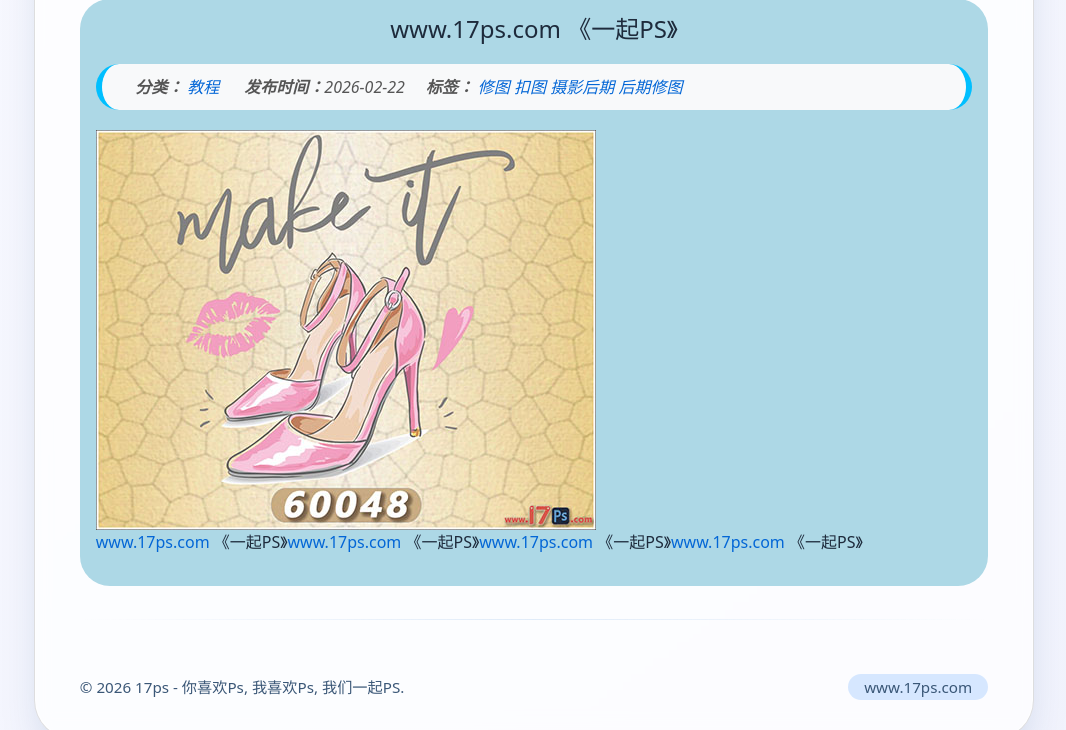
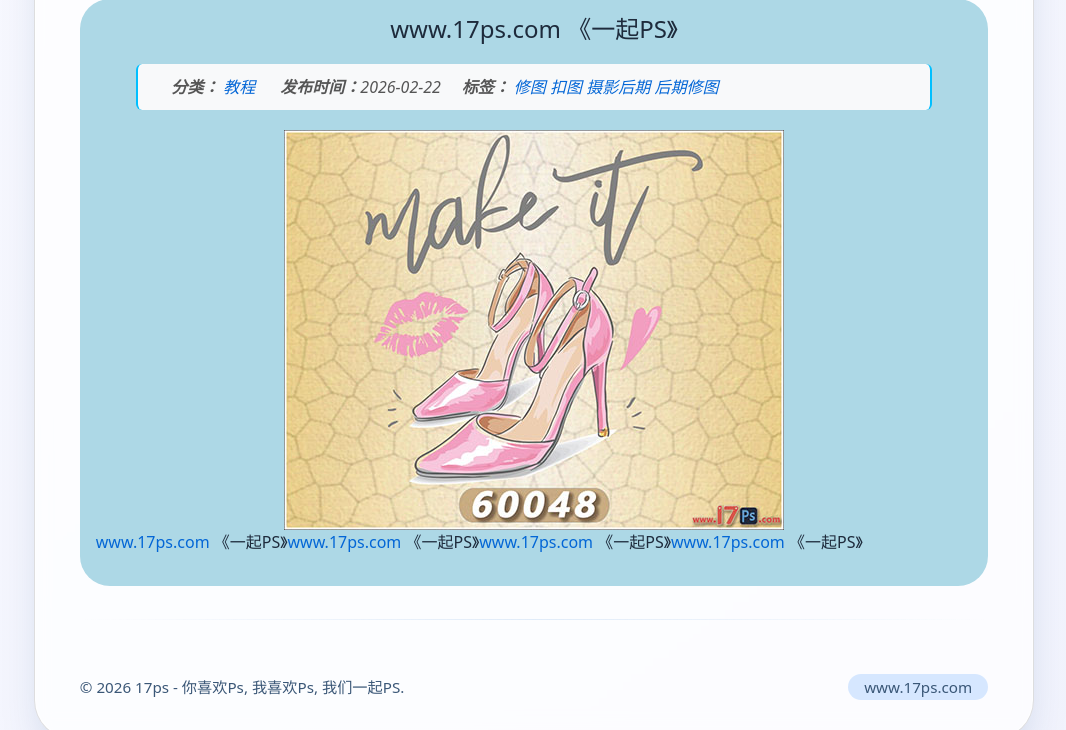
Before and after one commit to 17ps/17ps, a plain HTML site: page blogs/17ps_00001/index.html in a window 1280 px wide. Shown: the part 450-1180 px from the top of the page, without its empty margins (106-1172 px from the left). Drawn offline with Linux system fonts and the light colour scheme.

Commit message:
Add files via upload

```diff
--- a/css/ps.css
+++ b/css/ps.css
@@ -227,12 +227,12 @@
         }
 
 .post-description blockquote {
-    margin: 20px 0;
+    margin: 20px 40px;
     padding: 15px 25px;
     background: #f8f9fa;
-    border-left: 6px solid #00BFFF;
-    border-right: 6px solid #00BFFF;
-    border-radius: 33px 33px 33px 33px;
+    border-left: 2px solid #00BFFF;
+    border-right: 2px solid #00BFFF;
+    border-radius: 6px;
     color: #555;
     font-style: italic;
     line-height: 1;
@@ -524,3 +524,20 @@ a:active {
 }
 
 /* ===== 全局标签云样式 结束===== */
+
+/* 详情页面cover图片样式 */
+.cover-image-full {
+  max-width: 768px;
+  width: auto;          /* auto 让图片显示原始宽度 */
+  height: auto;
+  display: block;
+  margin: 0 auto;
+}
+
+/* 针对小屏幕的优化 */
+@media (max-width: 768px) {
+  .cover-image-full {
+    width: 100%;        /* 小屏幕上占满容器 */
+    max-width: 100%;    /* 确保不超过屏幕宽度 */
+  }
+}
```
